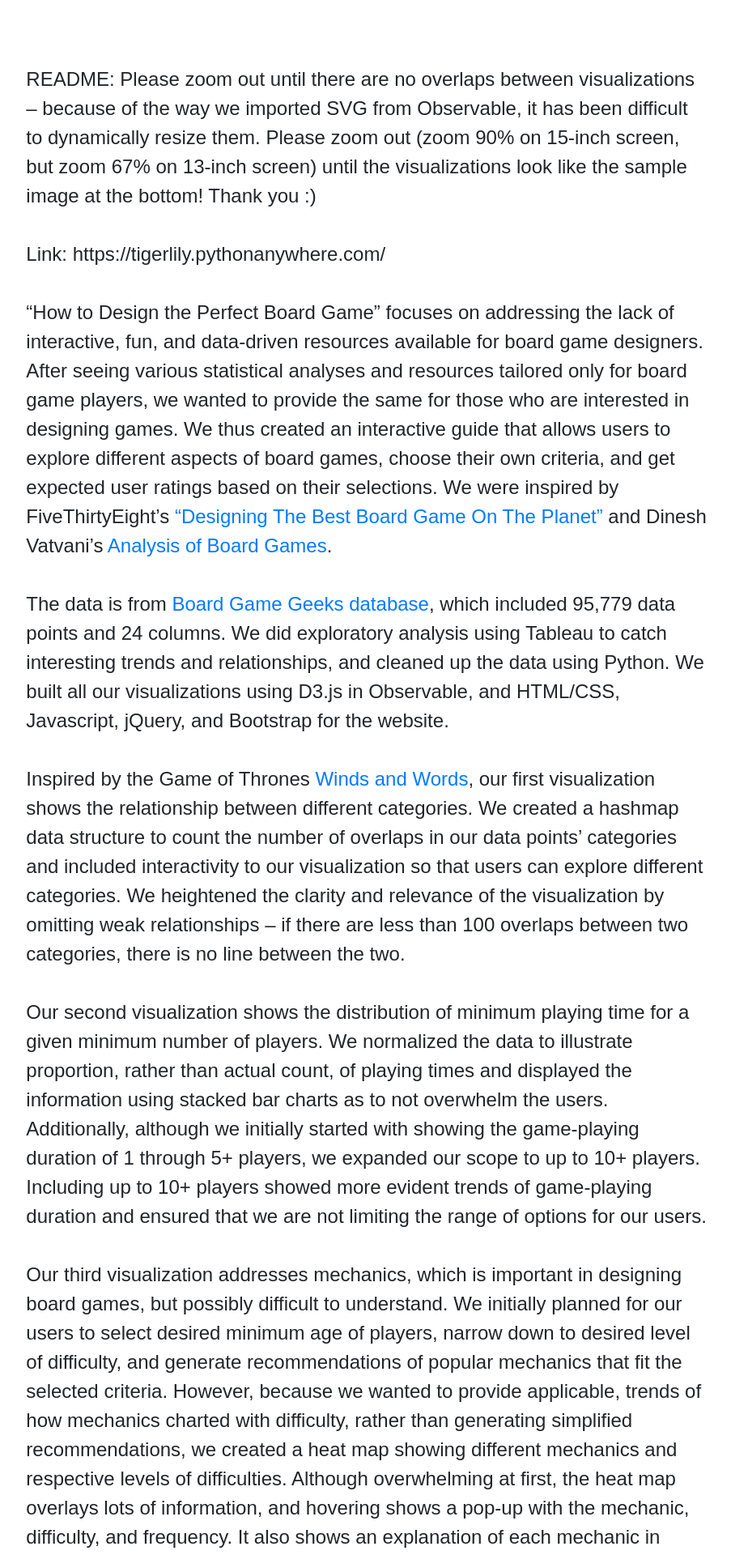
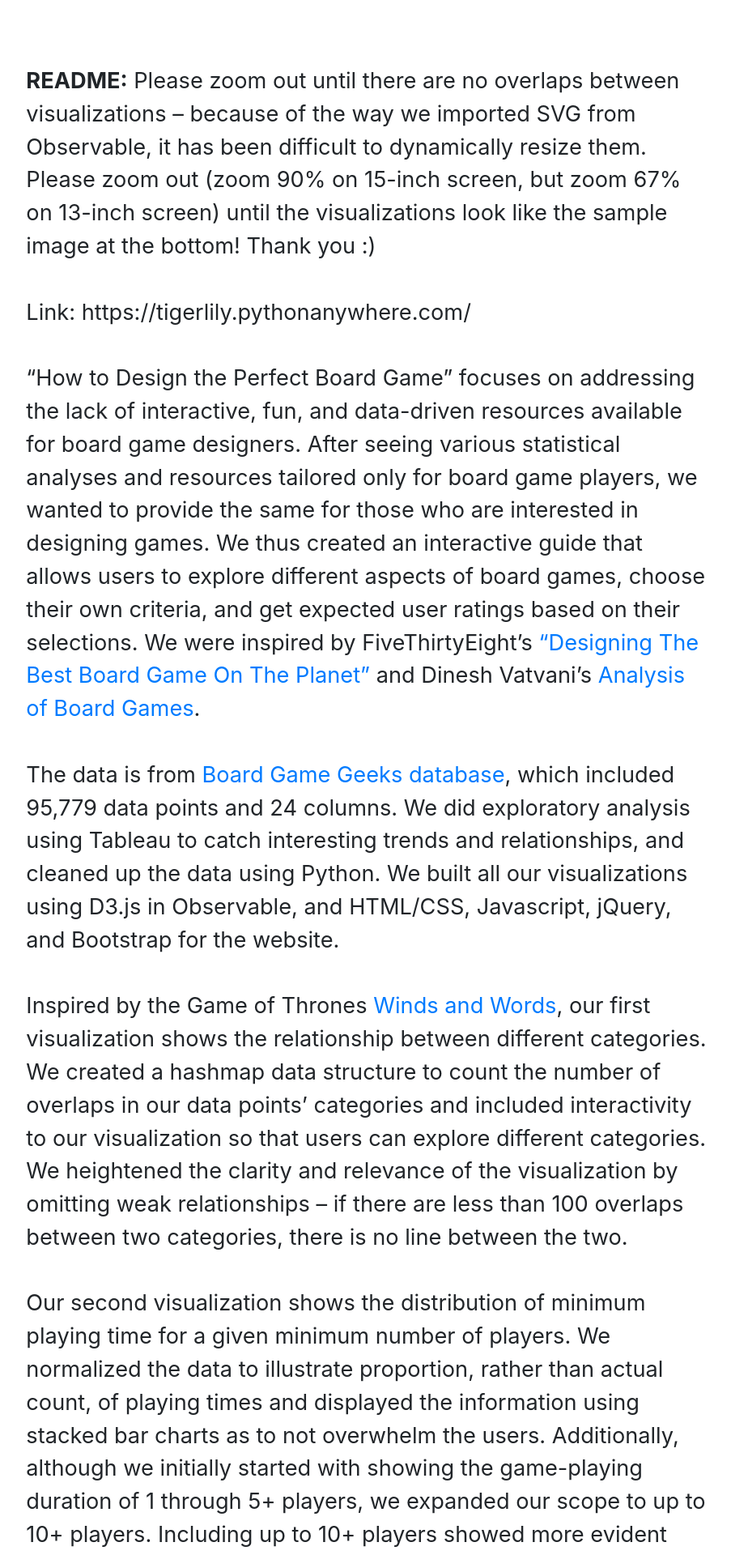
Before and after one commit to sangjunp4rk/boardgame_design_data_viz, a Flask app: page /documentations in a window 1280 px wide. Shown: the top 1920 px of the page at 81% size, without its empty margins (186-1089 px from the left). Run offline with Flask 2, Linux system fonts and the light colour scheme; some libraries are stand-ins or nearby versions.

Commit message:
change documentation font and size

```diff
--- a/templates/documentations.html
+++ b/templates/documentations.html
@@ -20,12 +20,11 @@
       .documentation_div {
         padding-top: 10vh;
         padding-bottom: 10vh;
-        font-family: Sans-serif;
-        font-size: 1.5rem;
+        font-size: 1.7rem;
       }
 
       .text_font {
-        font-family: Sans-serif;
+        font-family: 'Josefin Sans', sans-serif;
       }
 
     </style>
@@ -35,7 +34,7 @@
       <div class="col-lg-2">
       </div>
       <div class="col-lg-8" id="text_font">
-README: Please zoom out until there are no overlaps between visualizations – because of the way we imported SVG from Observable, it has been difficult to dynamically resize them. Please zoom out (zoom 90% on 15-inch screen, but zoom 67% on 13-inch screen) until the visualizations look like the sample image at the bottom! Thank you :)
+<strong>README:</strong> Please zoom out until there are no overlaps between visualizations – because of the way we imported SVG from Observable, it has been difficult to dynamically resize them. Please zoom out (zoom 90% on 15-inch screen, but zoom 67% on 13-inch screen) until the visualizations look like the sample image at the bottom! Thank you :)
 <br/> <br/>
 Link: https://tigerlily.pythonanywhere.com/
  <br/> <br/>
```
